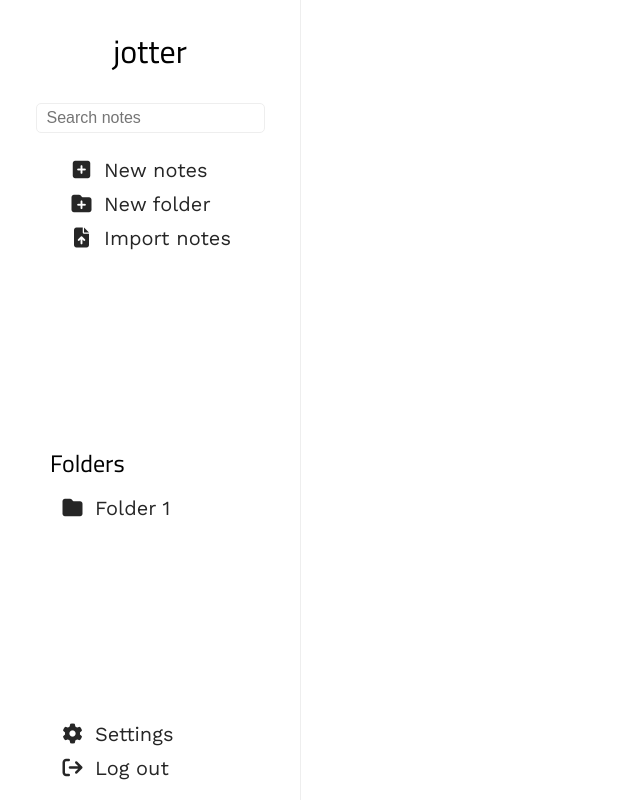
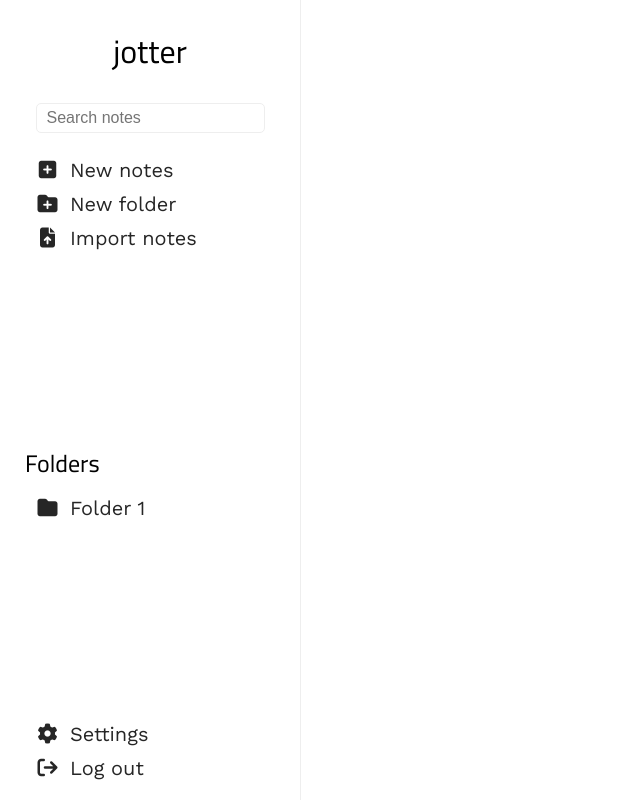
Before and after one commit to bourdier/jotter, a React (Create React App) app: page /login in a window 1280 px wide. Shown: the whole page, without its empty margins (0-640 px from the left). Built offline with nearby package versions, Linux system fonts and the light colour scheme; a web font is replaced by a local one.

Commit message:
Fix justify content

```diff
--- a/src/assets/sass/layouts/_navtab.scss
+++ b/src/assets/sass/layouts/_navtab.scss
@@ -5,7 +5,7 @@
   display: flex;
   flex-direction: column;
   justify-content: space-between;
-  &__header {
+  &__header__content {
     display: flex;
     flex-direction: column;
     justify-content: center;
@@ -14,7 +14,7 @@
   &__body {
     display: flex;
     flex-direction: column;
-    padding: 15px 50px;
+    padding: 15px 25px;
     h2 {
       margin: 0;
     }
--- a/src/components/Navtab.js
+++ b/src/components/Navtab.js
@@ -2,8 +2,10 @@ export default function Navtab() {
   return (
     <div className="navtab">
       <div className="navtab__header">
-        <h1 className="logo">jotter</h1>
-        <input type="text" id="searchbox" placeholder="Search notes" />
+        <div className="navtab__header__content">
+          <h1 className="logo">jotter</h1>
+          <input type="text" id="searchbox" placeholder="Search notes" />
+        </div>
         <div className="navtab__tools navtab__body">
           <ul className="no-bullet">
             <li><button className="no"><i className="fa-solid fa-fw fa-square-plus"></i>New notes</button></li>
--- a/src/index.css
+++ b/src/index.css
@@ -80,7 +80,7 @@ input:active {
   flex-direction: column;
   justify-content: space-between;
 }
-.navtab__header {
+.navtab__header__content {
   display: flex;
   flex-direction: column;
   justify-content: center;
@@ -89,7 +89,7 @@ input:active {
 .navtab__body {
   display: flex;
   flex-direction: column;
-  padding: 15px 50px;
+  padding: 15px 25px;
 }
 .navtab__body h2 {
   margin: 0;
```
